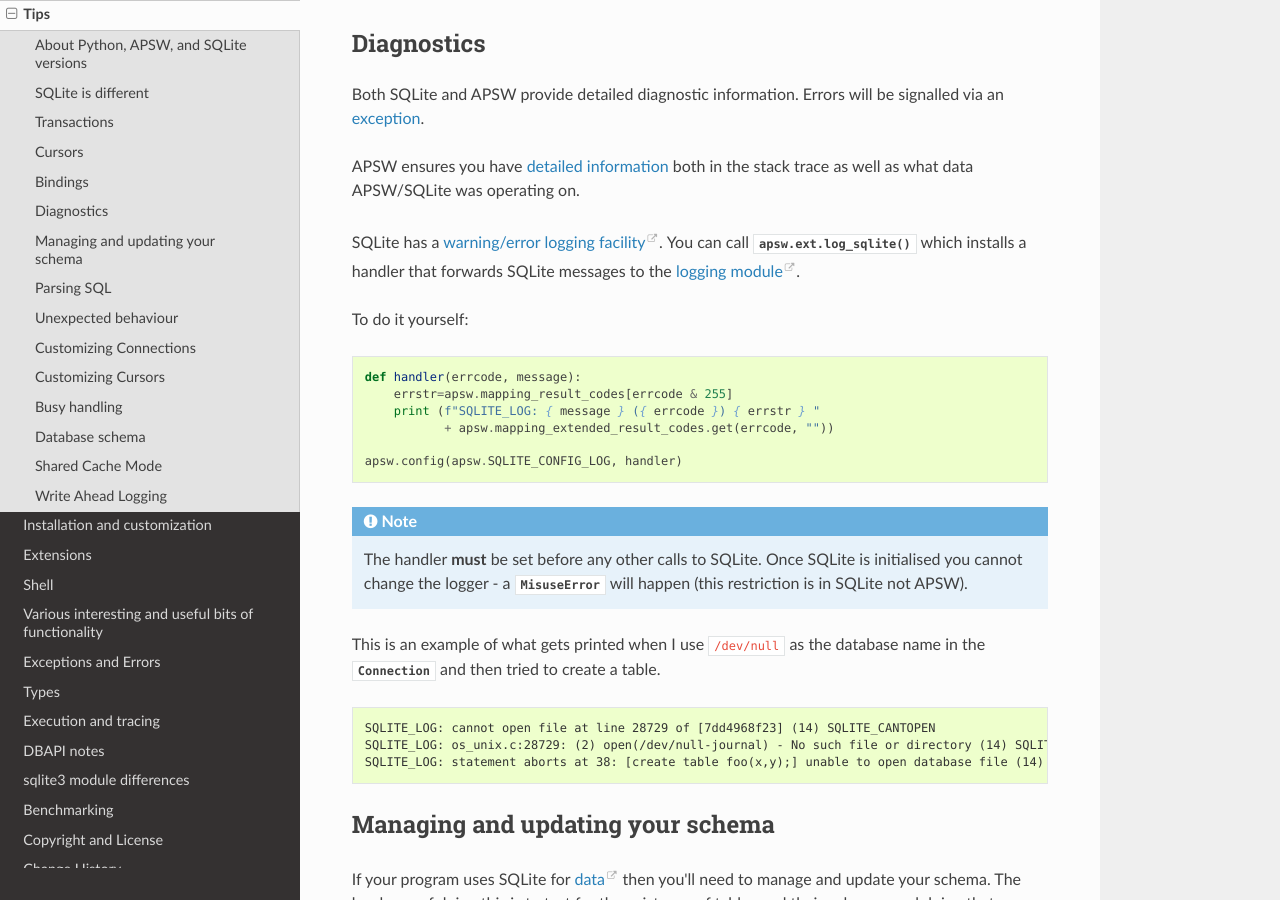
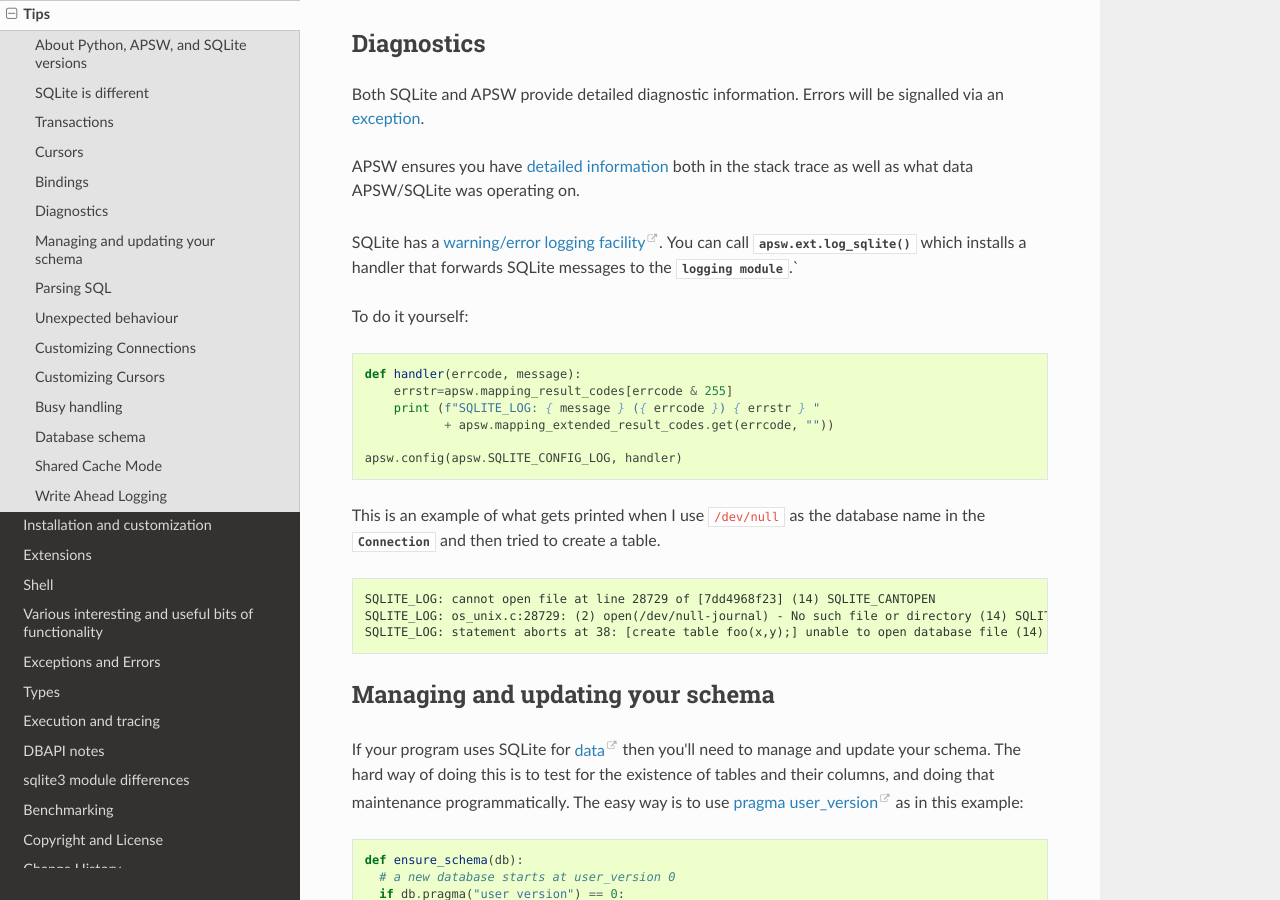
Before and after one commit to rogerbinns/apsw, a Sphinx documentation site: the page built from doc/tips.rst, in a window 1280 px wide and 900 px high, scrolled down 2781 px. Built offline with Sphinx 7.4.7 and the Read the Docs theme 2.0.0, drawn with Linux system fonts in a browser that asks for light colours; pages that are not in the unit, such as notebooks, are missing from menus; the version number is read from the project's files by our own code.

Commit message:
You can now change the log handler at any time

```diff
--- a/doc/tips.rst
+++ b/doc/tips.rst
@@ -156,8 +156,7 @@ APSW/SQLite was operating on.
 SQLite has a `warning/error logging facility
 <http://www.sqlite.org/errlog.html>`__.  You can call
 :meth:`apsw.ext.log_sqlite` which installs a handler that forwards
-SQLite messages to the `logging module
-<https://docs.python.org/3/library/logging.html>`__.
+SQLite messages to the :mod:`logging module <logging>`.`
 
 To do it yourself::
 
@@ -167,13 +166,6 @@ To do it yourself::
                + apsw.mapping_extended_result_codes.get(errcode, ""))
 
     apsw.config(apsw.SQLITE_CONFIG_LOG, handler)
-
-.. note::
-
-   The handler **must** be set before any other calls to SQLite.
-   Once SQLite is initialised you cannot change the logger - a
-   :exc:`MisuseError` will happen (this restriction is in SQLite not
-   APSW).
 
 This is an example of what gets printed when I use ``/dev/null`` as
 the database name in the :class:`Connection` and then tried to create
--- a/example-code.py
+++ b/example-code.py
@@ -34,8 +34,7 @@ print("   Using amalgamation", apsw.using_amalgamation)
 
 ### logging: Logging
 # It is a good idea to get SQLite's logs as you will get more
-# information about errors.  This has to be done first (a SQLite
-# limitation, not APSW). :meth:`apsw.ext.log_sqlite` forwards
+# information about errors.  :meth:`apsw.ext.log_sqlite` forwards
 # SQLite's log messages to the :mod:`logging` module.
 
 apsw.ext.log_sqlite()
```
